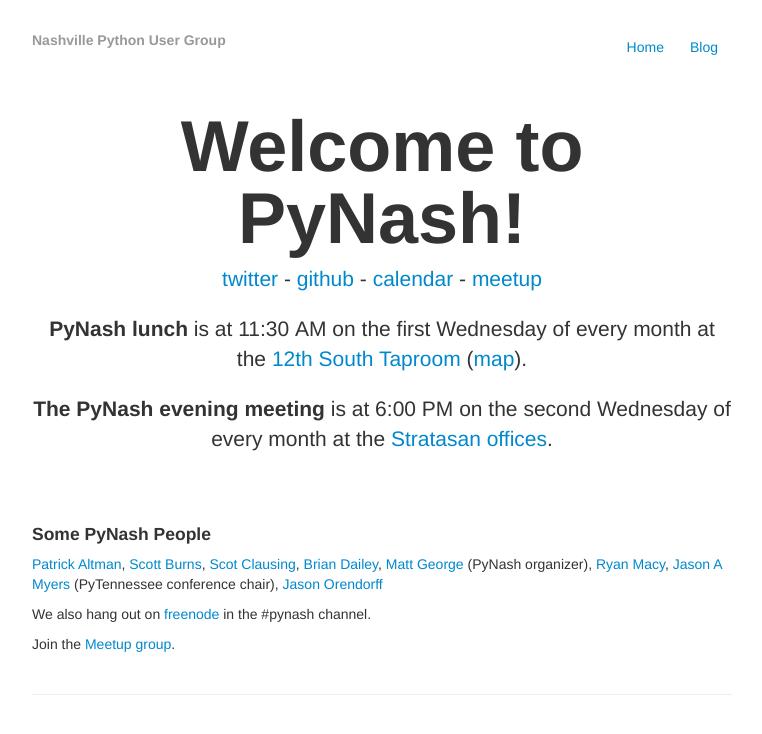
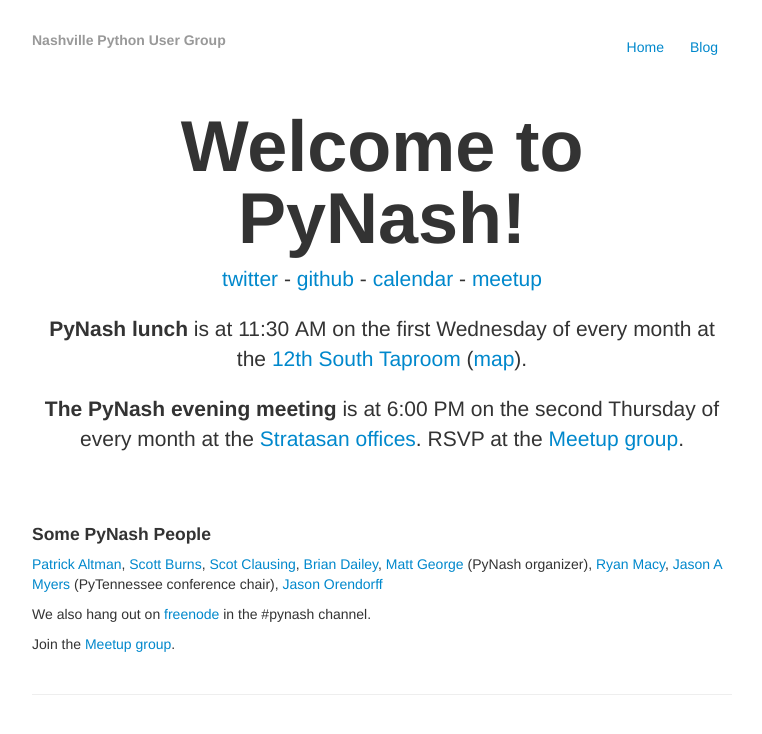
Before and after one commit to pynashorg/pynashorg.github.com, a Jekyll site: the page built from index.html, in a window 1280 px wide. Shown: the top 734 px of the page, without its empty margins (258-1020 px from the left). Built offline with Jekyll 4.4.1, drawn with Linux system fonts in a browser that asks for light colours; nearby versions of some CDN libraries; library files that are not in the unit come from our copies.

Commit message:
It's Thursdays, not Wednesdays, yo.

```diff
--- a/index.html
+++ b/index.html
@@ -16,8 +16,9 @@
     (<a href="https://www.google.com/maps/place/12+South+Taproom+%26+Grill/@36.1270497,-86.7925703,13z/data=!4m2!3m1!1s0x8864642ee7b875b1:0x95b422aded34a1f6">map</a>).</p>
 
     <p class="lead"><strong>The PyNash evening meeting</strong> is at 6:00&nbsp;PM
-    on the second Wednesday of every month
-    at the <a href="https://maps.google.com/maps?q=1009+3rd+Ave+North+Suite+100+Nashville,+TN+37201&ie=UTF8&hq=&hnear=1009+3rd+Ave+N+%23100,+Nashville,+Tennessee+37201&gl=us&t=h&z=16&vpsrc=6&iwloc=A">Stratasan offices</a>.</p>
+    on the second Thursday of every month
+    at the <a href="https://maps.google.com/maps?q=1009+3rd+Ave+North+Suite+100+Nashville,+TN+37201&ie=UTF8&hq=&hnear=1009+3rd+Ave+N+%23100,+Nashville,+Tennessee+37201&gl=us&t=h&z=16&vpsrc=6&iwloc=A">Stratasan offices</a>.
+    RSVP at the <a href="http://www.meetup.com/PyNash/">Meetup group</a>.</p>
 
 </div>
 
```
